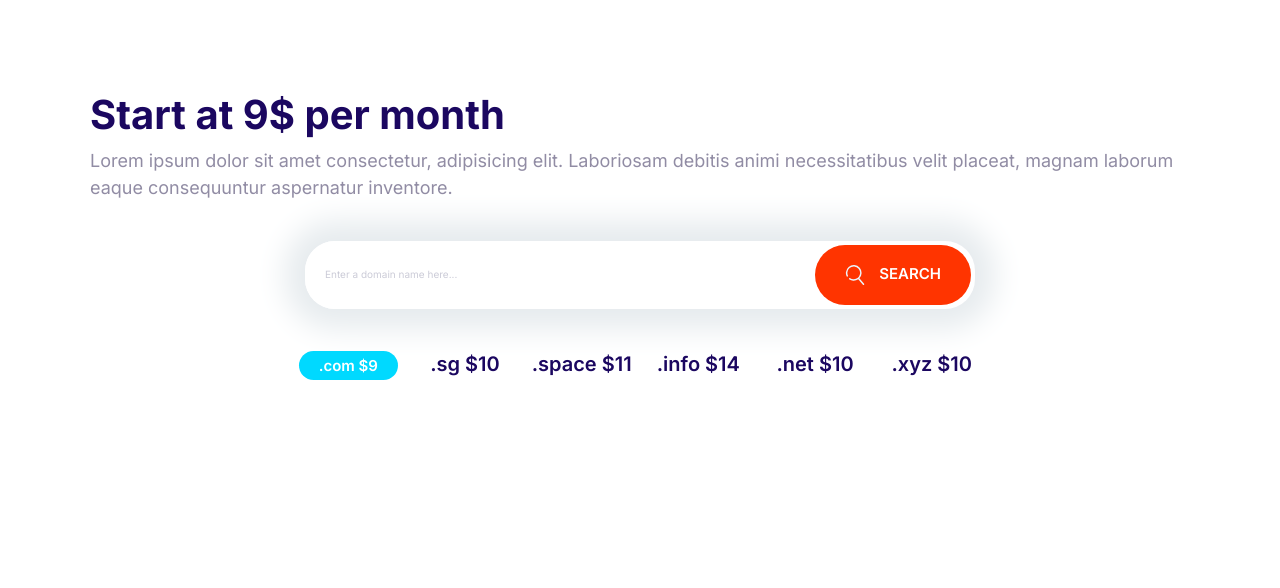
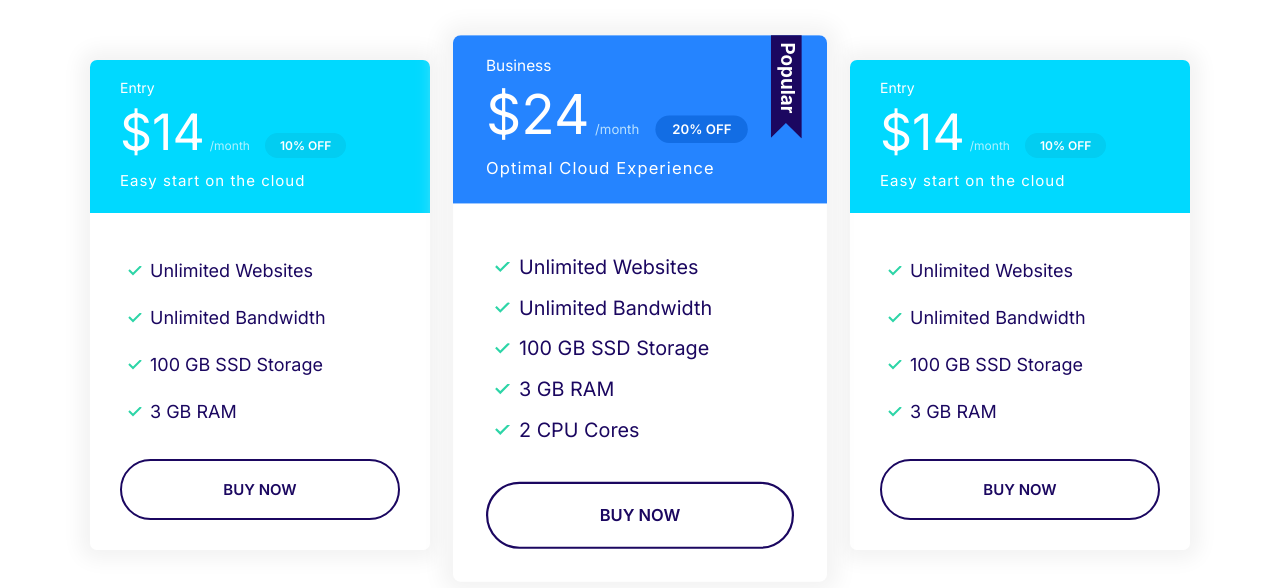
Before and after one commit to luar09/mervify, a plain HTML site: page index.html in a window 1280 px wide. Drawn offline with Linux system fonts and the light colour scheme.

Commit message:
Build block-plan component.

```diff
--- a/css/style.css
+++ b/css/style.css
@@ -318,6 +318,9 @@ a {
 }
 
 /* Plans */
+.plan {
+  transition: transform 0.2s ease-out;
+}
 .plan__name {
   margin: 0;
   font-weight: 500;
@@ -340,6 +343,10 @@ a {
   letter-spacing: 1px;
 }
 
+.card--primary .badge--primary {
+  background: #126de4;
+}
+
 .card--secondary .badge--secondary {
   background: #02cdf1;
 }
@@ -348,7 +355,8 @@ a {
   margin-bottom: 2rem;
 }
 
-.card--secondary .card__header {
+.card--secondary .card__header,
+.card--primary .card__header {
   position: relative;
 }
 
@@ -359,6 +367,14 @@ a {
   position: absolute;
   top: -6px;
   right: 5%;
+}
+
+.plan:hover {
+  transform: scale(1.05);
+}
+
+.plan--popular:hover {
+  transform: scale(1.15);
 }
 
 @media screen and (min-width: 1024px) {
@@ -377,6 +393,9 @@ a {
   }
   .card--secondary .badge--secondary {
     font-size: 1.2rem;
+  }
+  .plan--popular {
+    transform: scale(1.1);
   }
 }
 
@@ -720,3 +739,20 @@ a {
     grid-template-columns: repeat(auto-fit, minmax(10rem, 1fr));
   }
 }
+
+/* Block-Plans */
+
+.block-plan .grid {
+  gap: 8rem 4rem;
+}
+.block-plan .card {
+  max-width: 500px;
+  margin: 0 auto;
+}
+
+@media screen and (min-width: 1024px) {
+  .block-plan .card {
+    max-width: 500px;
+    margin: 0 auto;
+  }
+}
--- a/index.html
+++ b/index.html
@@ -14,36 +14,70 @@
     <link rel="stylesheet" href="css/style.css" />
   </head>
   <body>
-    <section class="block container block-domain">
-      <header class="block__heading">
-        <h2>Start at 9$ per month</h2>
-        <p>
-          Lorem ipsum dolor sit amet consectetur, adipisicing elit. Laboriosam
-          debitis animi necessitatibus velit placeat, magnam laborum eaque
-          consequuntur aspernatur inventore.
-        </p>
-      </header>
-      <div class="input-group">
-        <input
-          type="text"
-          class="input"
-          placeholder="Enter a domain name here..."
-        />
-        <button class="btn btn--accent">
-          <svg class="icon icon--primary">
-            <use xlink:href="images/sprite.svg#search"></use>
-          </svg>
-          Search
-        </button>
+    <section class="block container block-plan">
+      <div class="grid grid--1x3">
+        <div class="plan">
+          <div class="card card--secondary">
+            <header class="card__header">
+              <h3 class="plan__name">Entry</h3>
+              <span class="plan__price">$14</span>
+              <span class="plan__billing-cycle">/month</span>
+              <span class="badge badge--secondary badge--small">10% OFF</span>
+              <span class="plan__description">Easy start on the cloud</span>
+            </header>
+            <div class="card__body">
+              <ul class="list list--tick">
+                <li class="list__item">Unlimited Websites</li>
+                <li class="list__item">Unlimited Bandwidth</li>
+                <li class="list__item">100 GB SSD Storage</li>
+                <li class="list__item">3 GB RAM</li>
+              </ul>
+              <button class="btn btn--outline btn--block">Buy Now</button>
+            </div>
+          </div>
+        </div>
+        <div class="plan plan--popular">
+          <div class="card card--primary">
+            <header class="card__header">
+              <h3 class="plan__name">Business</h3>
+              <span class="plan__price">$24</span>
+              <span class="plan__billing-cycle">/month</span>
+              <span class="badge badge--primary badge--small">20% OFF</span>
+              <span class="plan__description">Optimal Cloud Experience</span>
+            </header>
+            <div class="card__body">
+              <ul class="list list--tick">
+                <li class="list__item">Unlimited Websites</li>
+                <li class="list__item">Unlimited Bandwidth</li>
+                <li class="list__item">100 GB SSD Storage</li>
+                <li class="list__item">3 GB RAM</li>
+                <li class="list__item">2 CPU Cores</li>
+              </ul>
+              <button class="btn btn--outline btn--block">Buy Now</button>
+            </div>
+          </div>
+        </div>
+        <div class="plan">
+          <div class="card card--secondary">
+            <header class="card__header">
+              <h3 class="plan__name">Entry</h3>
+              <span class="plan__price">$14</span>
+              <span class="plan__billing-cycle">/month</span>
+              <span class="badge badge--secondary badge--small">10% OFF</span>
+              <span class="plan__description">Easy start on the cloud</span>
+            </header>
+            <div class="card__body">
+              <ul class="list list--tick">
+                <li class="list__item">Unlimited Websites</li>
+                <li class="list__item">Unlimited Bandwidth</li>
+                <li class="list__item">100 GB SSD Storage</li>
+                <li class="list__item">3 GB RAM</li>
+              </ul>
+              <button class="btn btn--outline btn--block">Buy Now</button>
+            </div>
+          </div>
+        </div>
       </div>
-      <ul class="list block-domain__prices">
-        <li><span class="badge badge--secondary">.com $9</span></li>
-        <li>.sg $10</li>
-        <li>.space $11</li>
-        <li>.info $14</li>
-        <li>.net $10</li>
-        <li>.xyz $10</li>
-      </ul>
     </section>
     <script src="js/main.js"></script>
   </body>
```
Also changed, not shown: components/block-plan.html (added, +65 -0 lines).
